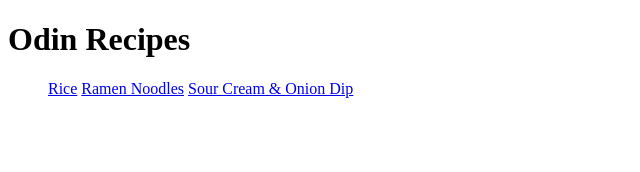
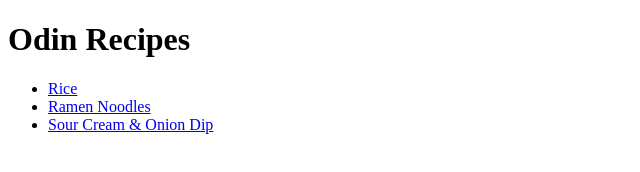
Before and after one commit to hibichyuu/odin-recipes, a plain HTML site: page index.html in a window 1280 px wide. Shown: the whole page, without its empty margins (0-640 px from the left). Drawn offline with Linux system fonts and the light colour scheme.

Commit message:
Fix index list tag misspell
    changed the unordered list tag to its
proper name, list to li.

```diff
--- a/index.html
+++ b/index.html
@@ -8,9 +8,9 @@
 
         <h1>Odin Recipes</h1>
         <ul>
-        <list><a href="./recipes/rice.html">Rice</a></list>
-        <list><a href="./recipes/ramennoodles.html">Ramen Noodles</a></list>
-        <list><a href="./recipes/sourcream&onion.html">Sour Cream & Onion Dip</a></list>
+            <li> <a href="./recipes/rice.html">Rice</a> </li>
+            <li> <a href="./recipes/ramennoodles.html">Ramen Noodles</a> </li>
+            <li> <a href="./recipes/sourcream&onion.html">Sour Cream & Onion Dip</a> </li>
         </ul>
 
     </body>
```
Also changed, not shown: recipes/ramennoodles.html (+1 -1 lines).
